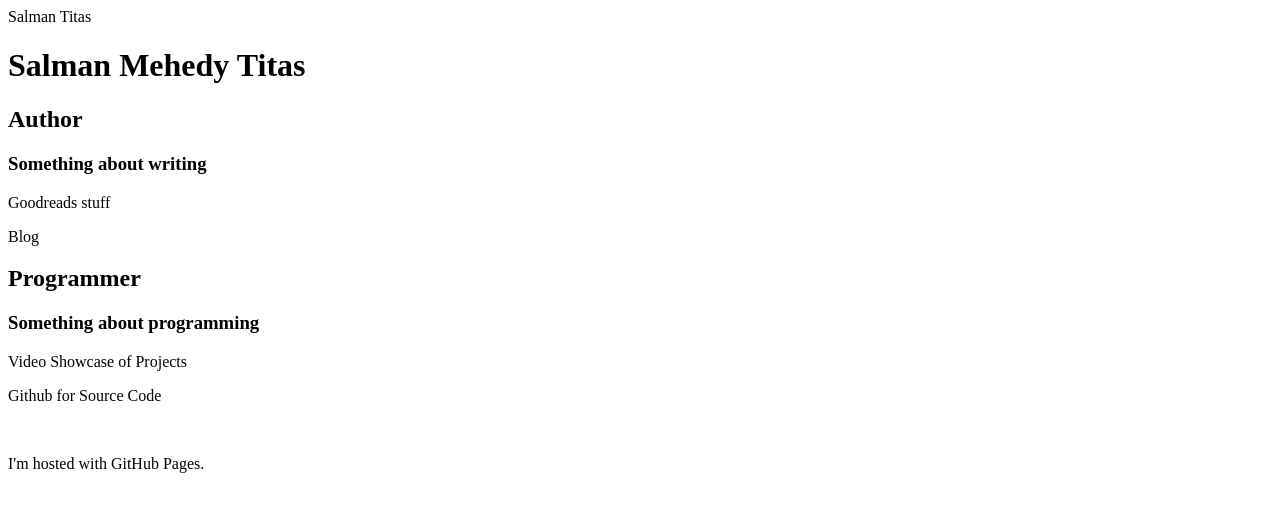
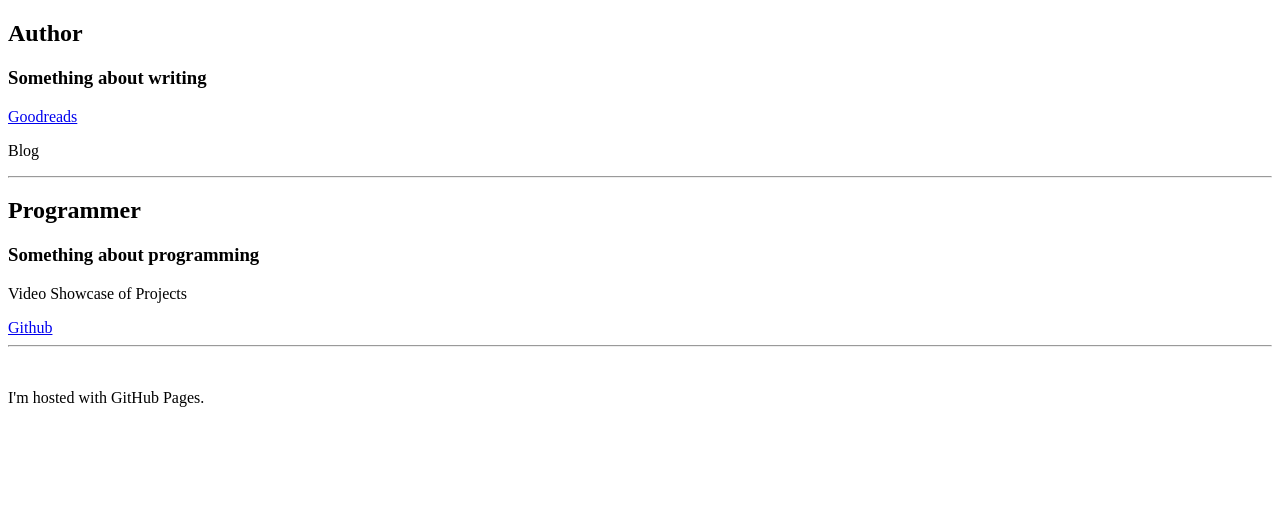
Before and after one commit to salmantitas/salmantitas.github.io, a plain HTML site: page index.html in a window 1280 px wide. Drawn offline with Linux system fonts and the light colour scheme.

Commit message:
Links and Horizontal Rule
Links to Goodreads and Github added, Horizontal Rule added for separation of content

```diff
--- a/index.html
+++ b/index.html
@@ -1,18 +1,19 @@
 <!DOCTYPE html>
 <html>
-    <head> Salman Titas</head>
     <body>
-        <h1>Salman Mehedy Titas</h1>
         <h2>Author</h2>
         <h3>Something about writing</h3>
-        <p>Goodreads stuff</p>
+        <a href="https://www.goodreads.com/smtitas">Goodreads</a>
         <p>Blog</p>
+
+    	<hr>
 
         <h2>Programmer</h2>
         <h3>Something about programming</h3>
         <p>Video Showcase of Projects</p>
-        <p>Github for Source Code</p>
+        <a href="https://www.github.com/salmantitas">Github</a>
 
+    	<hr>
 
         <br>
         <!--- Credits --->
```
